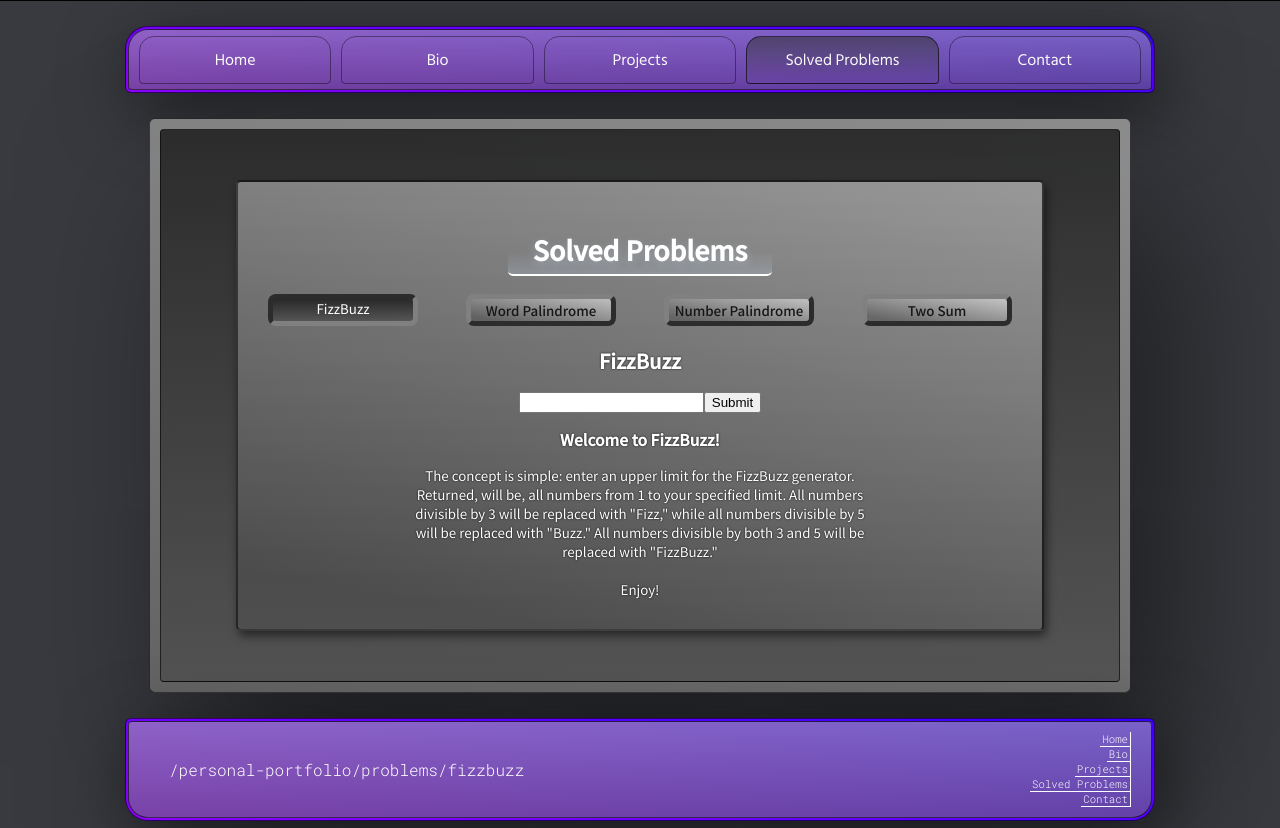
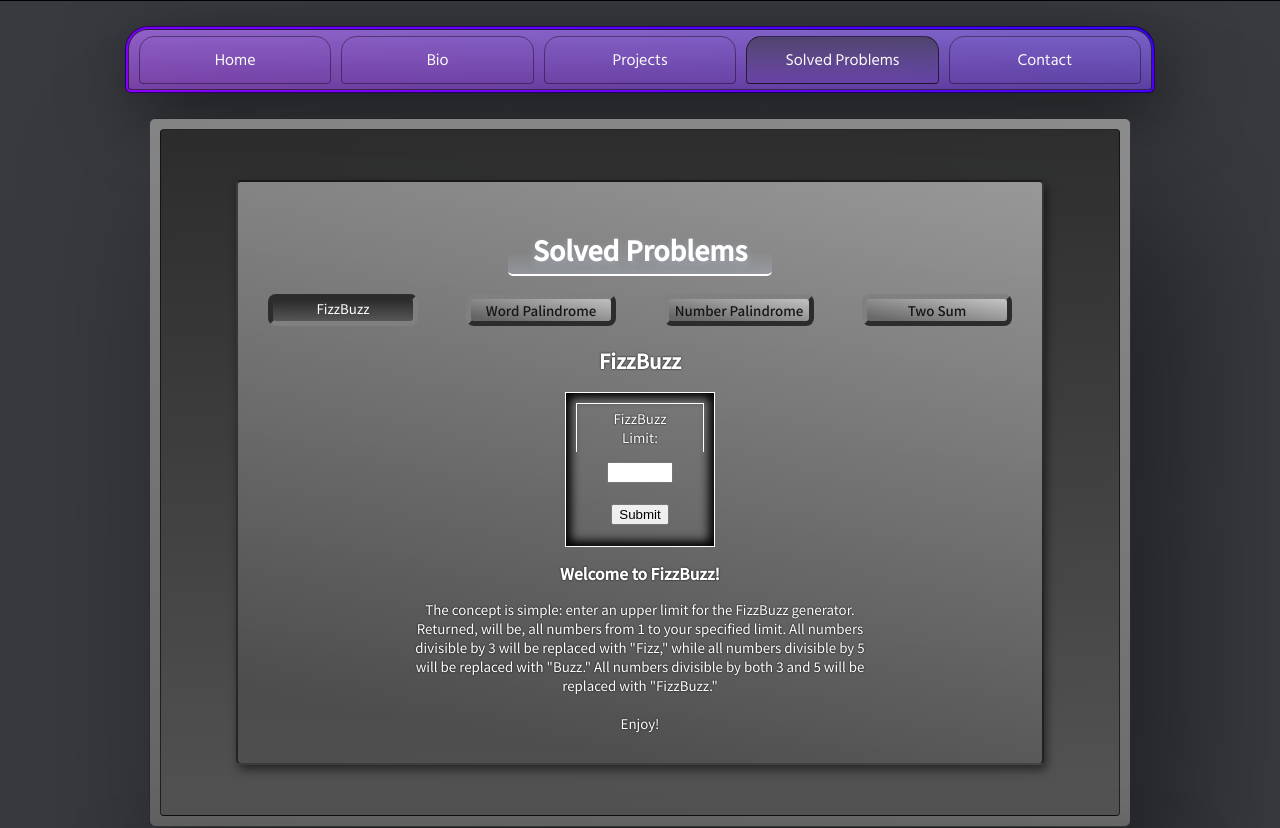
Before and after one commit to JamesNapoletano/personal-portfolio, a React (Create React App) app: page /personal-portfolio/problems/fizzbuzz in a window 1280 px wide. Shown: the top 828 px of the page. Built offline with nearby package versions, Linux system fonts and the light colour scheme.

Commit message:
added description to solved problems and updated input styling

```diff
--- a/src/Routes/Problems/FizzBuzz/FizzBuzz.jsx
+++ b/src/Routes/Problems/FizzBuzz/FizzBuzz.jsx
@@ -94,9 +94,17 @@ const FizzBuzz = () => {
             <h2>
                 FizzBuzz
             </h2>
-            <input type='number' value={inputValue} onChange={(e) => { setInputValue(e.target.value) }} />
-            <button onClick={submit}>Submit</button>
-            <br />
+            <div className={styles.inputFlexRow}>
+                <div className={styles.fizzBuzzInput}>
+                    <p>
+                        FizzBuzz
+                        <br />
+                        Limit:
+                    </p>
+                    <input type='number' value={inputValue} onChange={(e) => { setInputValue(e.target.value) }} />
+                    <button onClick={submit}>Submit</button>
+                </div>
+            </div>
             <div className={styles.contentBox}>
                 {outputValue ? <>
                     <h3>
--- a/src/Routes/Problems/FizzBuzz/FizzBuzz.module.css
+++ b/src/Routes/Problems/FizzBuzz/FizzBuzz.module.css
@@ -1,3 +1,41 @@
+.inputFlexRow {
+    display: flex;
+    justify-content: center;
+    align-items: center;
+}
+
+.fizzBuzzInput {
+    box-sizing: border-box;
+    box-shadow: inset 0px 0px 10px 5px black;
+    display: flex;
+    flex-direction: column;
+    align-items: center;
+    border: 1px solid white;
+    padding: 10px;
+    width: 150px;
+    height: 155px;
+}
+
+.fizzBuzzInput p {
+    box-sizing: border-box;
+    margin: 0;
+    border: 1px solid white;
+    border-bottom: none;
+    padding: 5px;
+    width: 100%;
+}
+
+.fizzBuzzInput input {
+    box-sizing: border-box;
+    margin: auto;
+    width: 5em;
+}
+
+.fizzBuzzInput button {
+    box-sizing: border-box;
+    margin: auto;
+}
+
 .outputList {
     display: flex;
     flex-direction: row;
--- a/src/Routes/Problems/NumberPalindrome/NumberPalindrome.jsx
+++ b/src/Routes/Problems/NumberPalindrome/NumberPalindrome.jsx
@@ -51,9 +51,17 @@ const NumberPalindrome = () => {
             <h2>
                 Number Palindrome
             </h2>
-            <input type='number' value={inputValue} onChange={(e) => { setInputValue(e.target.value) }} />
-            <button onClick={submit}>Submit</button>
-            <br />
+            <div className={styles.inputFlexRow}>
+                <div className={styles.numberPalindromeInput}>
+                    <p>
+                        Number
+                        <br />
+                        Input:
+                    </p>
+                    <input type='number' value={inputValue} onChange={(e) => { setInputValue(e.target.value) }} />
+                    <button onClick={submit}>Submit</button>
+                </div>
+            </div>
             <div className={styles.contentBox}>
                 {outputValue ? <>
                     <h3>
--- a/src/Routes/Problems/NumberPalindrome/NumberPalindrome.module.css
+++ b/src/Routes/Problems/NumberPalindrome/NumberPalindrome.module.css
@@ -1,3 +1,39 @@
+.inputFlexRow {
+    display: flex;
+    justify-content: center;
+    align-items: center;
+}
+.numberPalindromeInput {
+    box-sizing: border-box;
+    box-shadow: inset 0px 0px 10px 5px black;
+    display: flex;
+    flex-direction: column;
+    align-items: center;
+    border: 1px solid white;
+    padding: 10px;
+    width: 150px;
+    height: 155px;
+}
+
+.numberPalindromeInput p {
+    box-sizing: border-box;
+    margin: 0;
+    border: 1px solid white;
+    border-bottom: none;
+    padding: 5px;
+    width: 100%;
+}
+
+.numberPalindromeInput input {
+    box-sizing: border-box;
+    margin: auto;
+    width: 5em;
+}
+
+.numberPalindromeInput button {
+    box-sizing: border-box;
+    margin: auto;
+}
 .contentBox {
     width: 450px;
     margin: 0 auto;
--- a/src/Routes/Problems/Problems.jsx
+++ b/src/Routes/Problems/Problems.jsx
@@ -42,16 +42,28 @@ export default function Problems() {
 
     return (
         <>
-        <h1>
-            Solved Problems
-        </h1>
+            <h1>
+                Solved Problems
+            </h1>
             <nav className={styles.probNav}>
                 {fizzBuzz}
                 {wordPalindrome}
                 {numberPalindrome}
                 {twoSum}
             </nav>
-            {pathname === '/personal-portfolio/problems' ? <>Solved Problems</> : <Outlet />}
+            {pathname === '/personal-portfolio/problems' ?
+                <>
+                    <h2>
+                        Solved Problems
+                    </h2>
+                    <div className={styles.contentBox}>
+                        Here we have a number of solved coding problems. A coding problem
+                        will typically provide you with a scope describing desired input(s) and
+                        desired output(s). Above, are four solved coding problems. Go to each
+                        problem and participate in the fun!
+                    </div>
+                </> :
+                <Outlet />}
         </>
     )
 }
--- a/src/Routes/Problems/Problems.module.css
+++ b/src/Routes/Problems/Problems.module.css
@@ -1,3 +1,8 @@
+.contentBox {
+    width: 450px;
+    margin: 0 auto;
+}
+
 .probNav {
     box-sizing: border-box;
     margin-bottom: 20px;
--- a/src/Routes/Problems/WordPalindrome/WordPalindrome.jsx
+++ b/src/Routes/Problems/WordPalindrome/WordPalindrome.jsx
@@ -39,9 +39,17 @@ const WordPalindrome = () => {
             <h2>
                 Word Palindrome
             </h2>
-            <input type='text' value={inputValue} onChange={(e) => { isLetter(e.target.value) }} />
-            <button onClick={submit}>Submit</button>
-            <br />
+            <div className={styles.inputFlexRow}>
+                <div className={styles.wordPalindromeInput}>
+                    <p>
+                        Word
+                        <br />
+                        Input:
+                    </p>
+                    <input type='text' value={inputValue} onChange={(e) => { isLetter(e.target.value) }} />
+                    <button onClick={submit}>Submit</button>
+                </div>
+            </div>
             <div className={styles.contentBox}>
                 {outputValue ?
                     <>
--- a/src/Routes/Problems/WordPalindrome/WordPalindrome.module.css
+++ b/src/Routes/Problems/WordPalindrome/WordPalindrome.module.css
@@ -1,3 +1,40 @@
+.inputFlexRow {
+    display: flex;
+    justify-content: center;
+    align-items: center;
+}
+
+.wordPalindromeInput {
+    box-sizing: border-box;
+    box-shadow: inset 0px 0px 10px 5px black;
+    display: flex;
+    flex-direction: column;
+    align-items: center;
+    border: 1px solid white;
+    padding: 10px;
+    width: 150px;
+    height: 155px;
+}
+
+.wordPalindromeInput p {
+    box-sizing: border-box;
+    margin: 0;
+    border: 1px solid white;
+    border-bottom: none;
+    padding: 5px;
+    width: 100%;
+}
+
+.wordPalindromeInput input {
+    box-sizing: border-box;
+    margin: auto;
+    width: 7em;
+}
+
+.wordPalindromeInput button {
+    box-sizing: border-box;
+    margin: auto;
+}
 .contentBox {
     width: 450px;
     margin: 0 auto;
```
